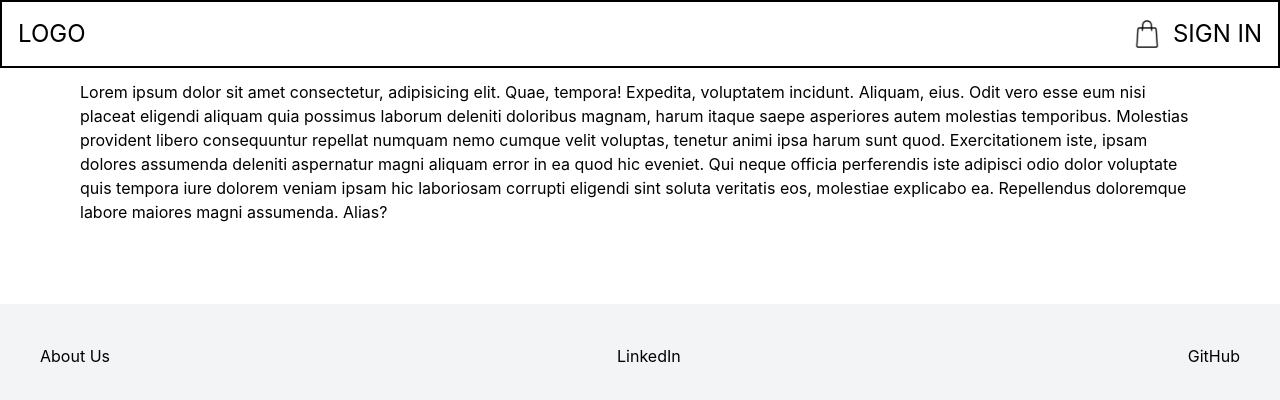
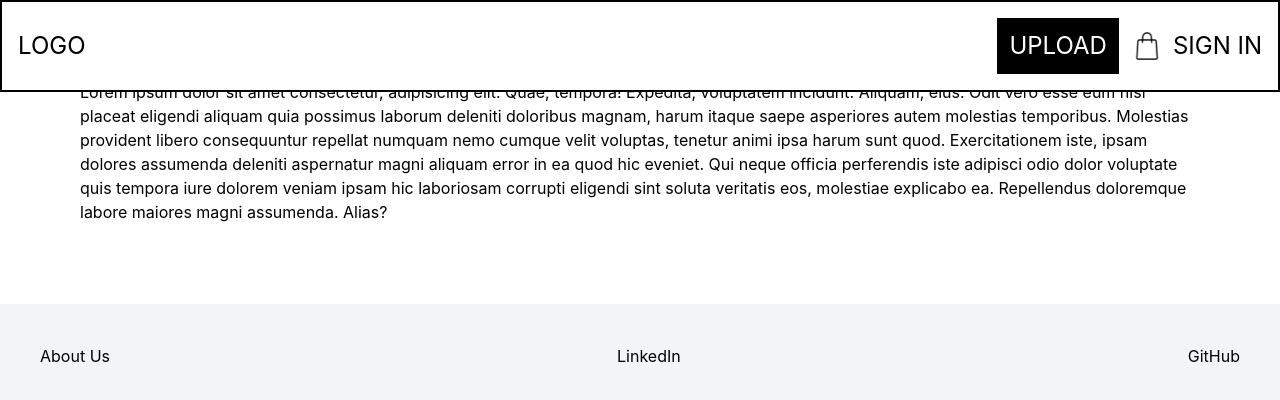
Before and after one commit to matthewrichards234/Discount-Notifications-Front, a React (Vite) app: page /about-us in a window 1280 px wide. Shown: the top 400 px of the page. Built offline with nearby package versions, Linux system fonts and the light colour scheme.

Commit message:
style and add 'upload' button.

```diff
--- a/src/components/Header.tsx
+++ b/src/components/Header.tsx
@@ -7,6 +7,14 @@ const Header = () => {
           LOGO
         </NavLink>
         <div className="ml-auto flex flex-row items-center gap-3 p-4">
+          <NavLink
+            to={"/create"}
+            className={
+              "flex items-center justify-center border-r-2 bg-black text-white p-3 transition hover:bg-gray-700 delay-100 duration-200 ease-in-out"
+            }
+          >
+            UPLOAD
+          </NavLink>
           <NavLink to={"/cart"} className={"p-0 m-0"}>
             <img
               src="src/assets/parcel.png"
```
